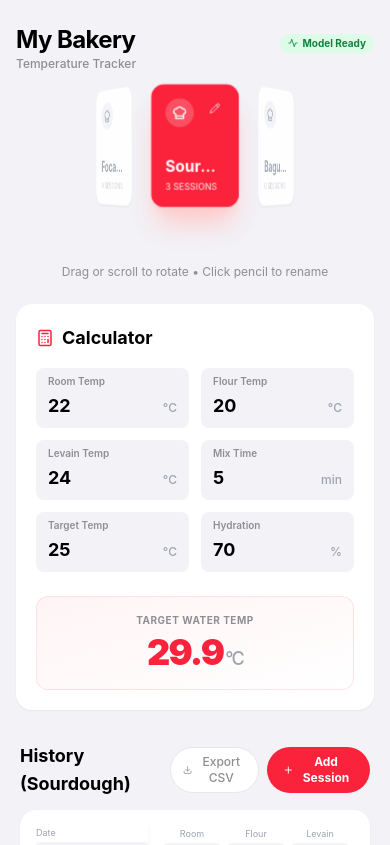
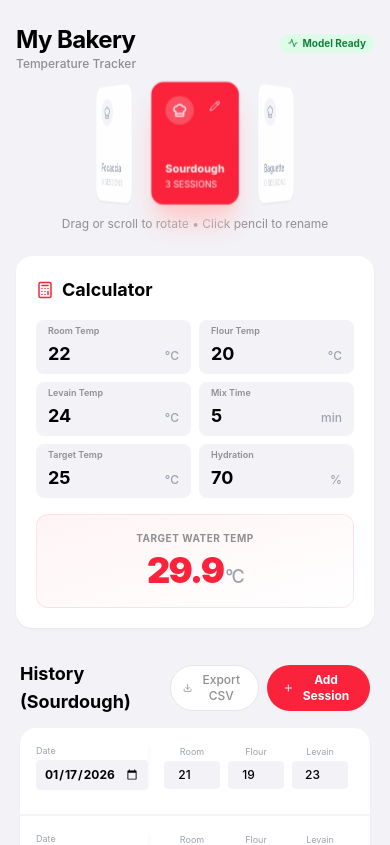
Before and after one commit to ghryan0000/dough-temp-tracker, a React (Vite) app: page / in a window 390 px wide. Shown: the top 845 px of the page. Built offline with nearby package versions, Linux system fonts and the light colour scheme.

Commit message:
Refine mobile layout: reduce jukebox height and text size

```diff
--- a/dough-temp-tracker.tsx
+++ b/dough-temp-tracker.tsx
@@ -292,7 +292,7 @@ export default function DoughTempTracker() {
 
           {/* Left Column: Jukebox Selector (Tracker Item) */}
           <div className="md:col-span-5 flex flex-col items-center">
-            <div className="w-full h-40 md:h-auto md:aspect-square relative perspective-1000 my-1 md:my-8">
+            <div className="w-full h-32 md:h-auto md:aspect-square relative perspective-1000 mb-0 md:my-8">
               <JukeboxSelector
                 products={products}
                 currentProduct={currentProduct}
@@ -303,7 +303,7 @@ export default function DoughTempTracker() {
                 onRename={handleRenameProduct}
               />
             </div>
-            <p className="text-xs text-apple-gray mt-2 text-center">
+            <p className="text-xs text-apple-gray mt-0 text-center">
               Drag or scroll to rotate • Click pencil to rename
             </p>
           </div>
@@ -317,7 +317,7 @@ export default function DoughTempTracker() {
             </div>
 
             {/* Inputs with Units */}
-            <div className="grid grid-cols-2 gap-3 mb-6">
+            <div className="grid grid-cols-2 gap-2 mb-4">
               {[
                 { label: 'Room Temp', key: 'roomTemp', unit: '°C' },
                 { label: 'Flour Temp', key: 'flourTemp', unit: '°C' },
@@ -326,9 +326,9 @@ export default function DoughTempTracker() {
                 { label: 'Target Temp', key: 'target', unit: '°C', value: targetTemp, setter: setTargetTemp },
                 { label: 'Hydration', key: 'hydration', unit: '%' }
               ].map((field) => (
-                <div key={field.label} className="bg-apple-bg rounded-lg px-3 py-2 relative group focus-within:ring-1 focus-within:ring-apple-red/50 transition-all">
-                  <label className="text-[10px] font-semibold text-apple-gray absolute top-1.5 left-3">{field.label}</label>
-                  <div className="flex items-baseline mt-4">
+                <div key={field.label} className="bg-apple-bg rounded-lg px-3 py-1.5 relative group focus-within:ring-1 focus-within:ring-apple-red/50 transition-all">
+                  <label className="text-[9px] font-semibold text-apple-gray absolute top-1 left-3">{field.label}</label>
+                  <div className="flex items-baseline mt-3.5">
                     <input
                       type="number"
                       value={field.key === 'target' ? targetTemp : currentConditions[field.key]}
@@ -574,7 +574,7 @@ function JukeboxSelector({ products, currentProduct, rotation, setRotation, setC
                   </button>
                 </div>
               ) : (
-                <div className="font-bold text-sm leading-tight mb-1 truncate" title={product}>{product}</div>
+                <div className="font-bold text-[10px] leading-tight mb-0.5 whitespace-nowrap overflow-x-hidden text-ellipsis" title={product}>{product}</div>
               )}
               <div className={`text-[8px] font-medium ${isActive ? 'text-white/80' : 'text-gray-300'}`}>
                 {count} SESSIONS
```
